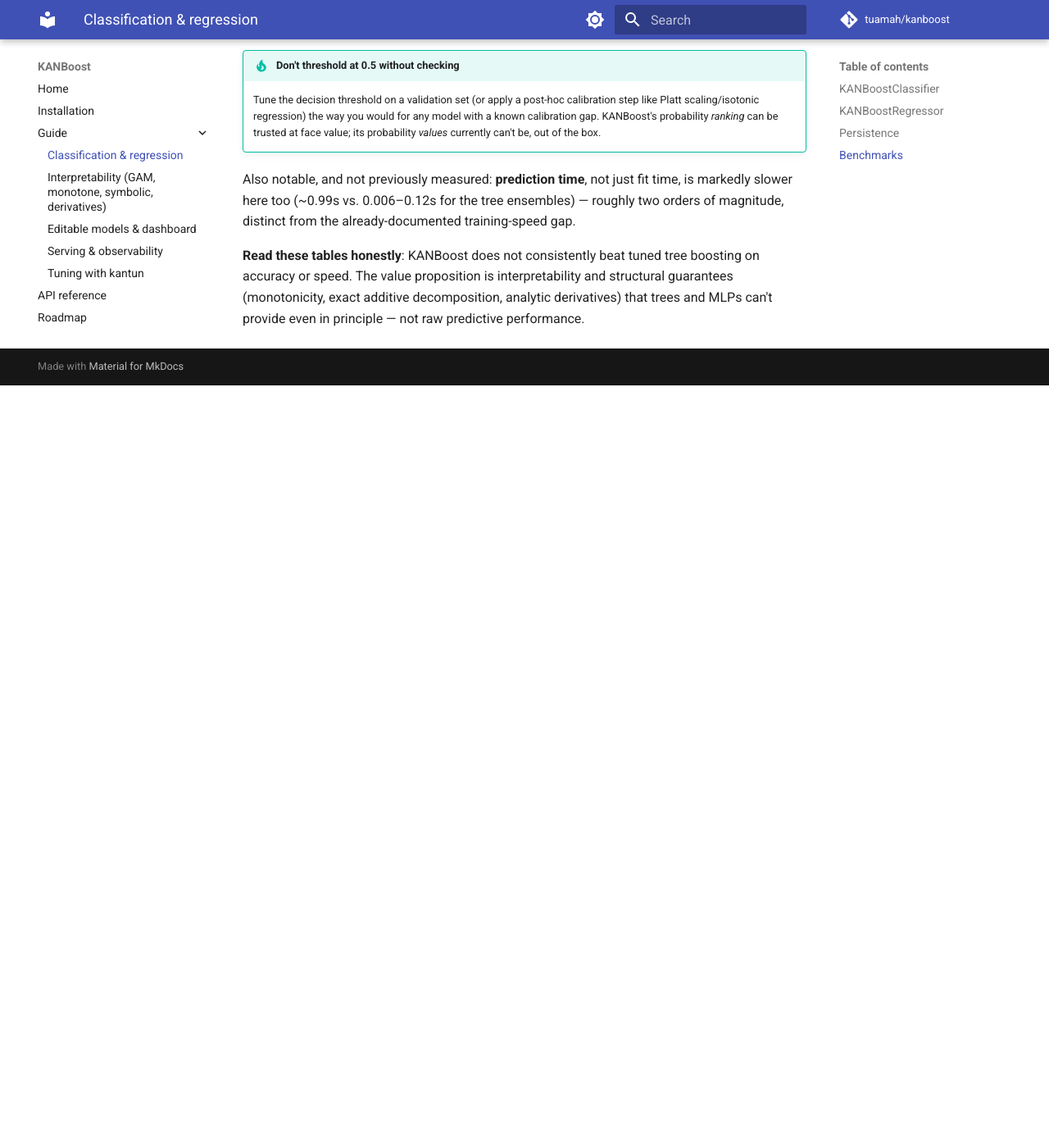
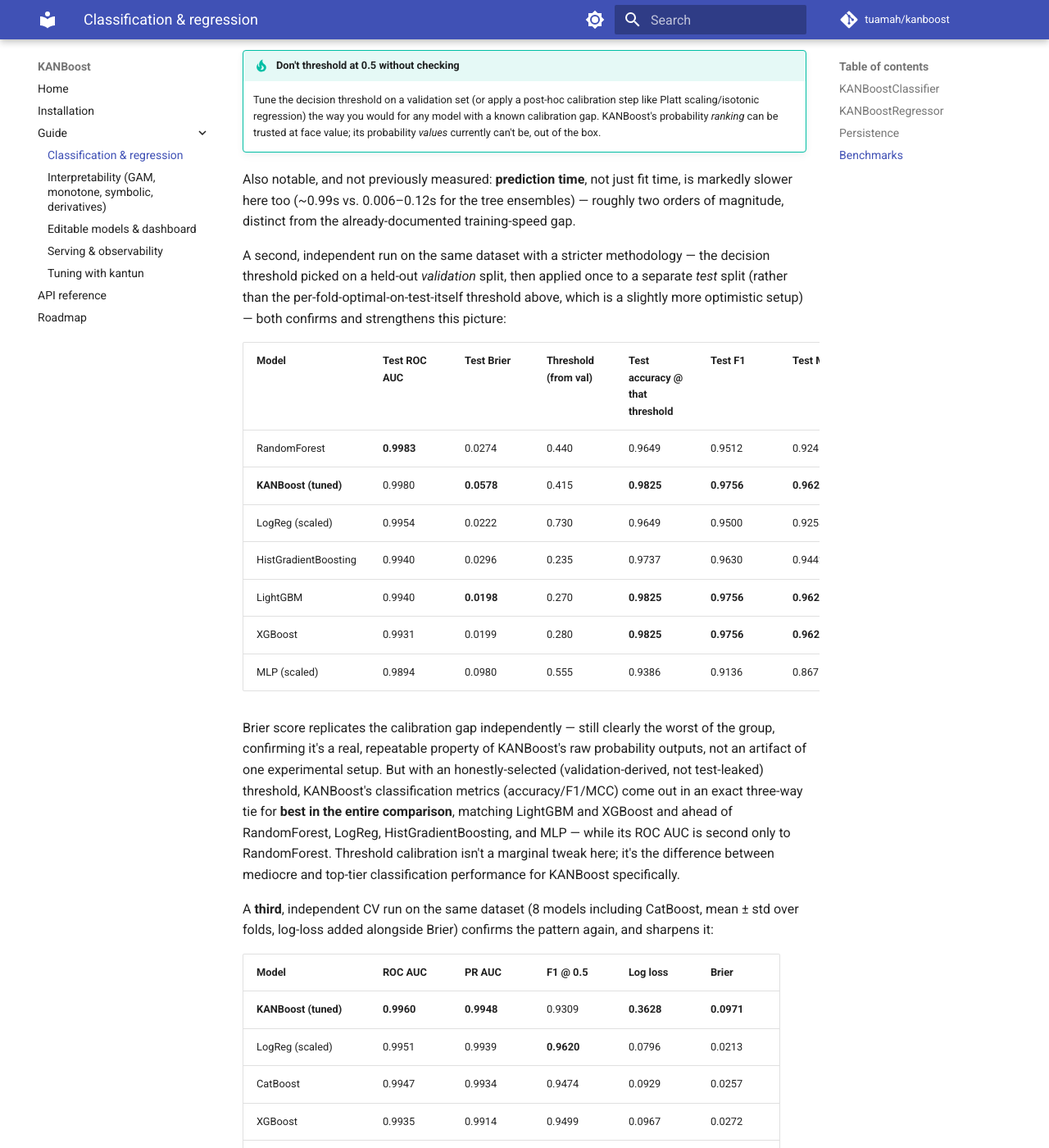
Before and after one commit to tuamah/kanboost, an MkDocs documentation site: the page built from docs/guide/classification.md, in a window 1280 px wide and 1400 px high, scrolled down 3255 px. Shown: the whole window at 82% size. Built offline with MkDocs 1.6.1 and Material for MkDocs 9.7.7, drawn with Linux system fonts in a browser that asks for light colours; comment, search, counter and statistics services are not loaded; before the commit the page ends 3725 px from its top, so only the background shows below that; some of the changed text lies outside the part shown.

Commit message:
Add two more independent Breast Cancer calibration confirmations
Second run: stricter methodology (decision threshold selected on a
held-out validation split, applied once to a separate test split,
rather than the per-fold-optimal-on-test-itself threshold from the
first CV benchmark). Confirms the calibration gap (Brier score still
worst of the group) and strengthens the practical takeaway -- with an
honestly-selected threshold, KANBoost's accuracy/F1/MCC come out in an
exact three-way tie for best in the comparison, matching LightGBM and
XGBoost.

Third run: full CV summary across 8 models (adding CatBoost), with
log-loss alongside Brier. KANBoost's ROC AUC/PR AUC come out highest of
all 8 models this time -- but log loss is ~2x worse than the
next-worst model and 4-5x worse than the tree ensembles, the starkest
confirmation yet, across a third independent methodology, of the
ranking-vs-calibration gap documented in v0.0.12.

No code changes. Bumps version to 0.0.13.

```diff
--- a/docs/guide/classification.md
+++ b/docs/guide/classification.md
@@ -145,6 +145,59 @@
 tree ensembles) — roughly two orders of magnitude, distinct from the
 already-documented training-speed gap.
 
+A second, independent run on the same dataset with a stricter
+methodology — the decision threshold picked on a held-out *validation*
+split, then applied once to a separate *test* split (rather than the
+per-fold-optimal-on-test-itself threshold above, which is a slightly
+more optimistic setup) — both confirms and strengthens this picture:
+
+| Model | Test ROC AUC | Test Brier | Threshold (from val) | Test accuracy @ that threshold | Test F1 | Test MCC |
+|---|---|---|---|---|---|---|
+| RandomForest | **0.9983** | 0.0274 | 0.440 | 0.9649 | 0.9512 | 0.9245 |
+| **KANBoost (tuned)** | 0.9980 | **0.0578** | 0.415 | **0.9825** | **0.9756** | **0.9626** |
+| LogReg (scaled) | 0.9954 | 0.0222 | 0.730 | 0.9649 | 0.9500 | 0.9258 |
+| HistGradientBoosting | 0.9940 | 0.0296 | 0.235 | 0.9737 | 0.9630 | 0.9442 |
+| LightGBM | 0.9940 | **0.0198** | 0.270 | **0.9825** | **0.9756** | **0.9626** |
+| XGBoost | 0.9931 | 0.0199 | 0.280 | **0.9825** | **0.9756** | **0.9626** |
+| MLP (scaled) | 0.9894 | 0.0980 | 0.555 | 0.9386 | 0.9136 | 0.8675 |
+
+Brier score replicates the calibration gap independently — still
+clearly the worst of the group, confirming it's a real, repeatable
+property of KANBoost's raw probability outputs, not an artifact of one
+experimental setup. But with an honestly-selected (validation-derived,
+not test-leaked) threshold, KANBoost's classification metrics
+(accuracy/F1/MCC) come out in an exact three-way tie for **best in the
+entire comparison**, matching LightGBM and XGBoost and ahead of
+RandomForest, LogReg, HistGradientBoosting, and MLP — while its ROC AUC
+is second only to RandomForest. Threshold calibration isn't a marginal
+tweak here; it's the difference between mediocre and top-tier
+classification performance for KANBoost specifically.
+
+A **third**, independent CV run on the same dataset (8 models including
+CatBoost, mean ± std over folds, log-loss added alongside Brier)
+confirms the pattern again, and sharpens it:
+
+| Model | ROC AUC | PR AUC | F1 @ 0.5 | Log loss | Brier |
+|---|---|---|---|---|---|
+| **KANBoost (tuned)** | **0.9960** | **0.9948** | 0.9309 | **0.3628** | **0.0971** |
+| LogReg (scaled) | 0.9951 | 0.9939 | **0.9620** | 0.0796 | 0.0213 |
+| CatBoost | 0.9947 | 0.9934 | 0.9474 | 0.0929 | 0.0257 |
+| XGBoost | 0.9935 | 0.9914 | 0.9499 | 0.0967 | 0.0272 |
+| HistGradientBoosting | 0.9928 | 0.9909 | 0.9464 | 0.1292 | 0.0285 |
+| LightGBM | 0.9916 | 0.9898 | 0.9490 | 0.1501 | 0.0306 |
+| RandomForest | 0.9904 | 0.9889 | 0.9430 | 0.1253 | 0.0336 |
+| MLP (scaled) | 0.9855 | 0.9831 | 0.9284 | 0.2218 | 0.0580 |
+
+This time KANBoost's ROC AUC and PR AUC are the **highest of all 8
+models** — including CatBoost and LogReg. But log loss (which, unlike
+Brier, penalizes confidently-wrong probabilities heavily) is nearly 2x
+worse than the next-worst model (MLP) and 4-5x worse than the tree
+ensembles — the starkest evidence yet, across a third independent
+methodology, that KANBoost's ranking and its raw probability confidence
+are two very different things. The practical guidance stands regardless
+of which of these three runs you look at: trust the ranking, calibrate
+or threshold-tune before trusting the raw probability values.
+
 **Read these tables honestly**: KANBoost does not consistently beat tuned
 tree boosting on accuracy or speed. The value proposition is
 interpretability and structural guarantees (monotonicity, exact additive
--- a/kanboost/__init__.py
+++ b/kanboost/__init__.py
@@ -10,7 +10,7 @@
 from .regressor import KANBoostRegressor
 from .metrics import classification_report_dict, print_classification_report
 
-__version__ = "0.0.12"
+__version__ = "0.0.13"
 __all__ = [
     "KANBoostClassifier",
     "KANBoostRegressor",
--- a/pyproject.toml
+++ b/pyproject.toml
@@ -4,7 +4,7 @@
 
 [project]
 name = "kanboost"
-version = "0.0.12"
+version = "0.0.13"
 description = "Gradient boosting with Kolmogorov-Arnold Network (KAN) learners -- an interpretable alternative to tree-based boosting (XGBoost/LightGBM/CatBoost)."
 readme = "README.md"
 license = {file = "LICENSE"}
```
Also changed, not shown: README.md (+53 -0 lines), ROADMAP.md (+18 -0 lines).
